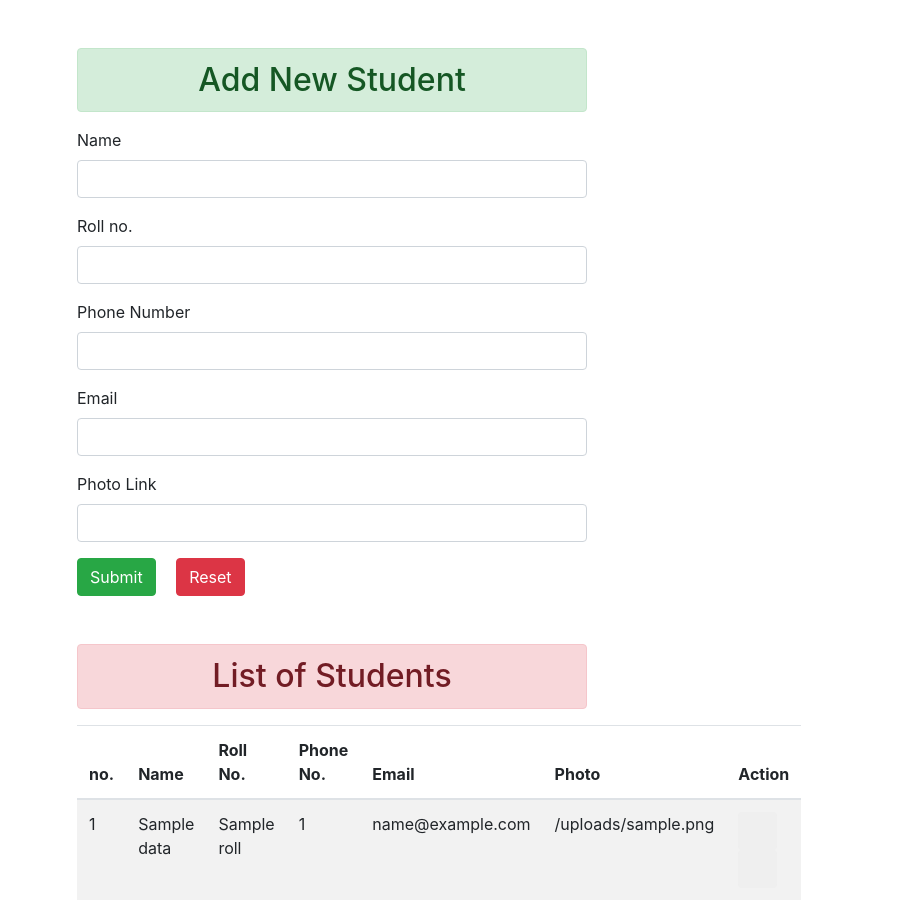
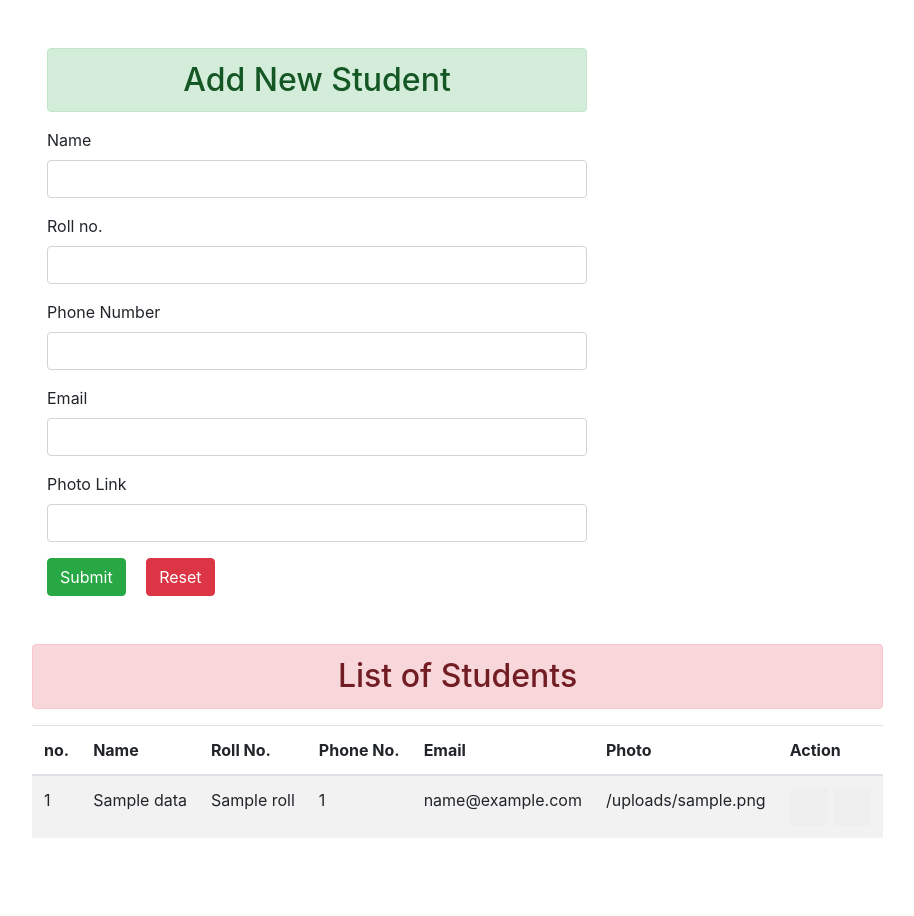
Before and after one commit to abhinavsaxena2308/CRUD-api-for-eledep, a Node server app: template views/index.ejs in a window 1280 px wide. Shown: the whole page, without its empty margins (38-952 px from the left). After the commit the page ends 838 px from the top, so only its background shows below. Run offline with Node 20, Linux system fonts and the light colour scheme; the template is opened without the code that fills it: most values are stand-ins (such as "Sample title", 1, 10 or a date in 2020); some libraries are stand-ins or nearby versions; some web fonts are replaced.

Commit message:
2nd edit

```diff
--- a/models/Student.js
+++ b/models/Student.js
@@ -4,7 +4,7 @@ import mongoose, { mongo } from "mongoose";
 
 const NewSchema = new mongoose.Schema({
     name:{type:String},
-    roll:{type:Number},
+    roll:{type:String},
     number:{type:Number},
     email:{type:String},
     photo:{type:String}
--- a/views/index.ejs
+++ b/views/index.ejs
@@ -13,7 +13,7 @@
 <body>
 
     <div class="container">
-        <div class="col">
+        <div class="row">
             <div class="col-sm-6 mt-5 ">
                 <h2 class="alert alert-success text-center ">Add New Student</h2>
                 <form method="post">
@@ -41,7 +41,7 @@
                     <button type="reset" class="btn btn-danger ml-3">Reset</button>
                 </form>
             </div>
-            <div class="col-sm-6 mt-5 ">
+            <div class="col-sm-18 mt-5 ">
                 <h2 class="alert alert-danger text-center">List of Students</h2>
                 <%# Show All Data %>
                     <table class="table table-striped table-hover">
```
